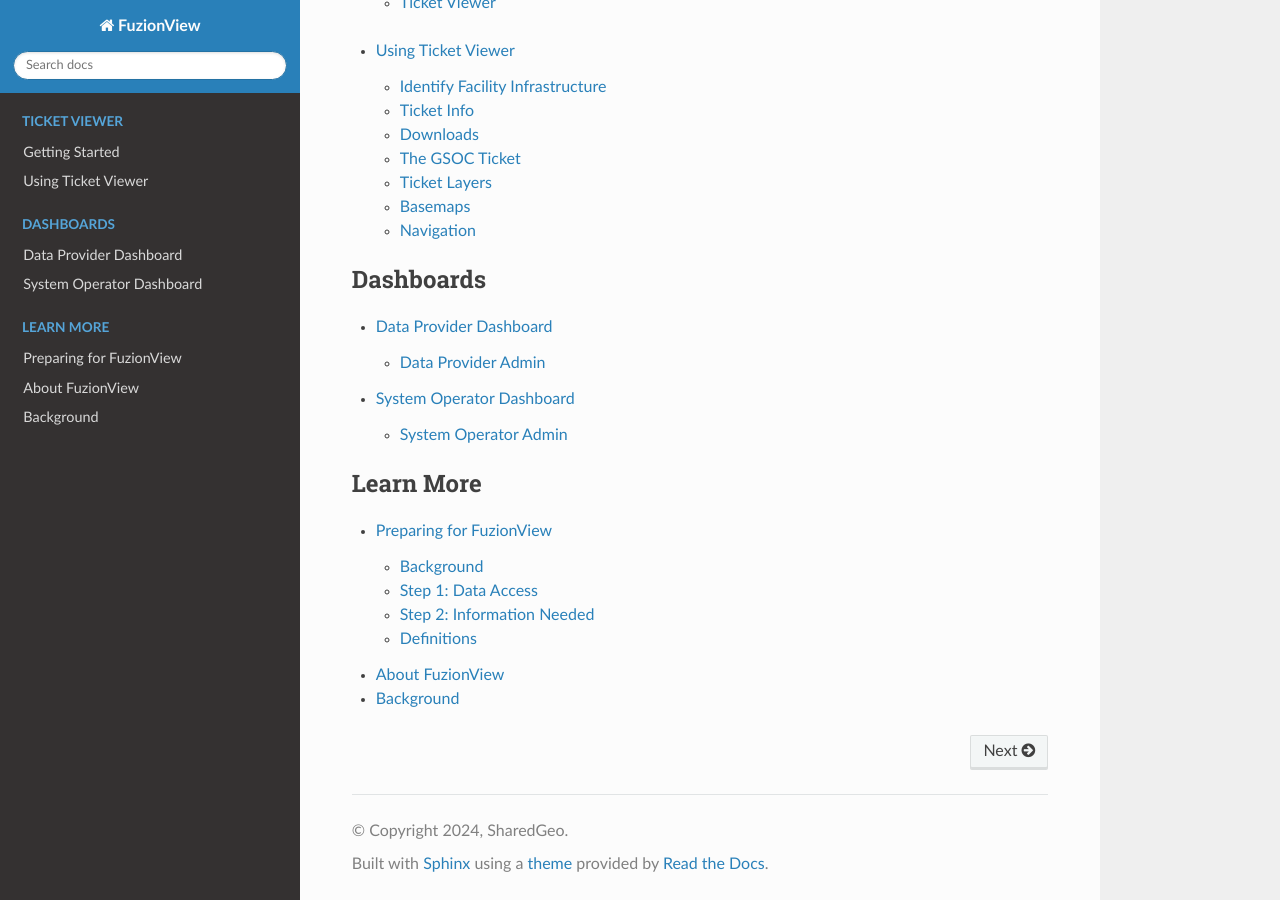
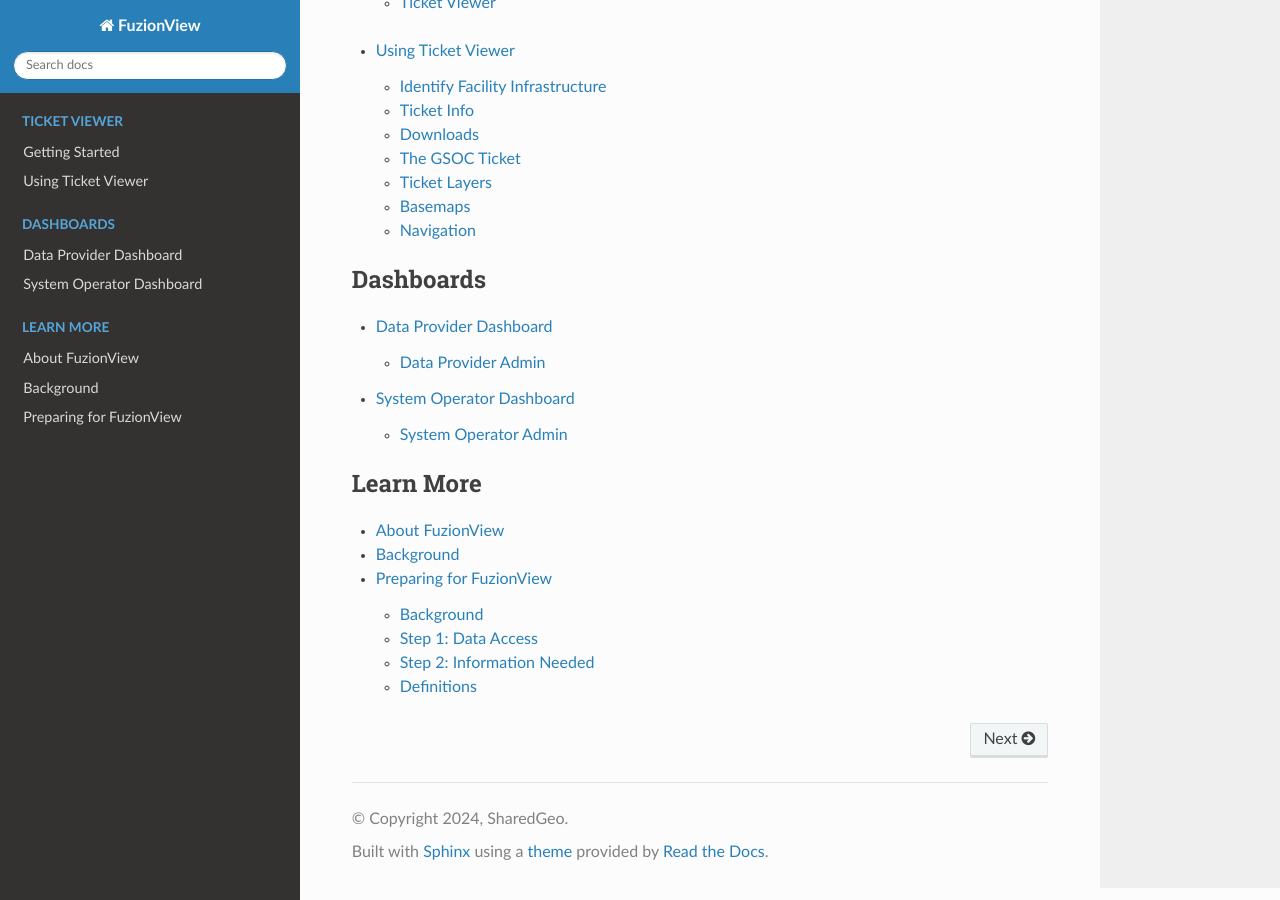
Before and after one commit to FuzionView/FV-Docs, a Sphinx documentation site: the page built from source/index.rst, in a window 1280 px wide and 900 px high, scrolled down 565 px. Built offline with Sphinx 7.4.7 and the Read the Docs theme 2.0.0, drawn with Linux system fonts in a browser that asks for light colours.

```diff
--- a/source/index.rst
+++ b/source/index.rst
@@ -32,9 +32,10 @@ FuzionView is currently in Beta testing. Use the guides to explore the functiona
    :maxdepth: 2
    :caption: Learn More
 
+   About
    PrepFV
 
-   About
+
 
 .. Indices and tables
 .. ==================
```
